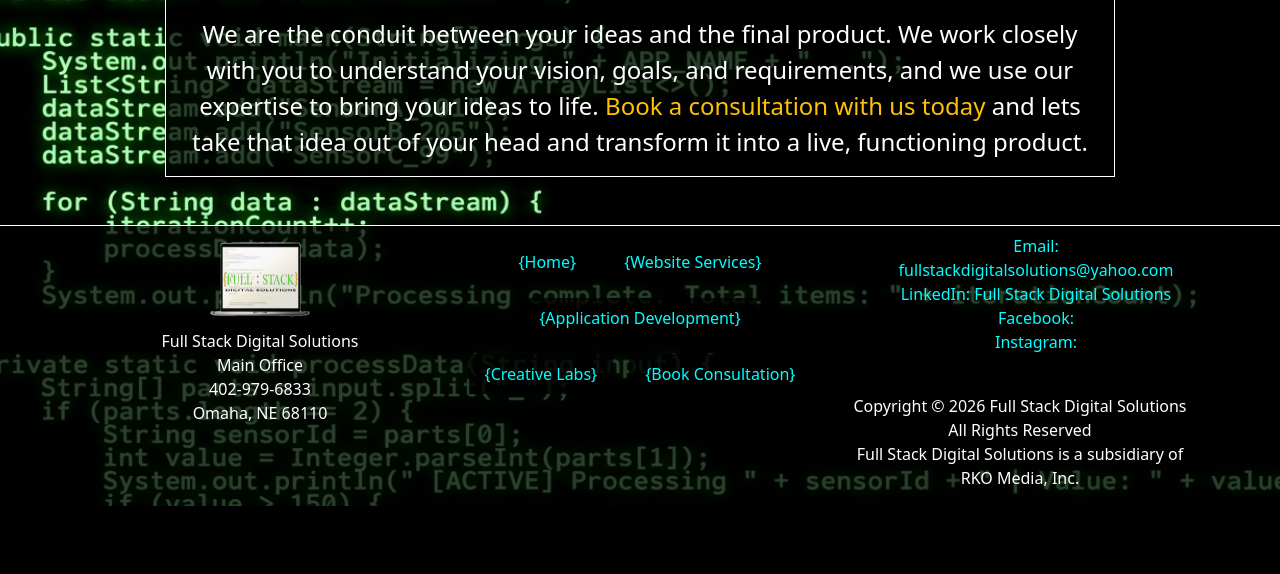
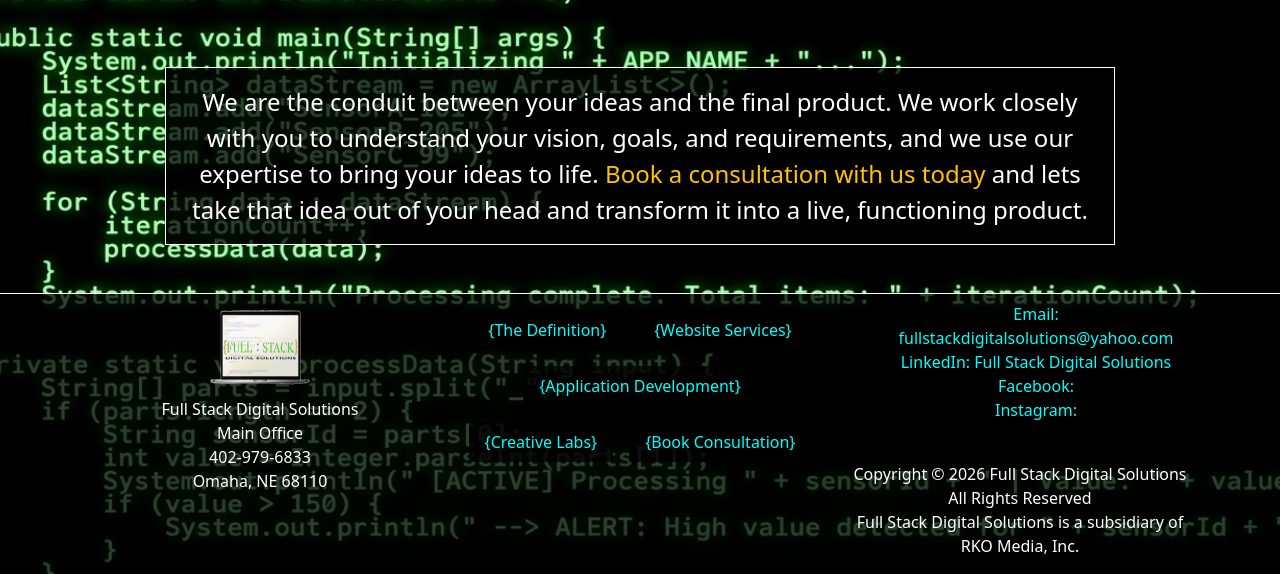
Before and after one commit to James072/fullstackdigitalsolutions, a Flask app: page /apps in a window 1280 px wide. Shown: the part 3377-3951 px from the top of the page. Before the commit the page ends 3883 px from the top, so only its background shows below. Run offline with Flask 3, Linux system fonts and the light colour scheme.

Commit message:
Updating landing page links

```diff
--- a/app.py
+++ b/app.py
@@ -21,6 +21,10 @@
 @app.route("/")
 def home():
     # This makes your base up.railway.app URL load your home page directly
+    return render_template("index.html")
+
+@app.route("/definition")
+def definition():
     return render_template("definition.html")
 
 @app.route("/websites")
--- a/templates/apps.html
+++ b/templates/apps.html
@@ -23,7 +23,7 @@
 
             <ul class="nav justify-content-center mt-5 gap-3 hidden-left">
                 <li class="nav-item">
-                    <a href="/" class="nav-link text-decoration-none bg-black bg-opacity-75 hidden-left">{Home}</a>
+                    <a href="/definition" class="nav-link text-decoration-none bg-black bg-opacity-75 hidden-left">{The Definition}</a>
                 </li>
                 <li class="nav-item">
                     <a href="/websites" class="nav-link text-decoration-none bg-black bg-opacity-75">{Website Services}</a>
@@ -164,7 +164,7 @@
                     <div class="col-xl-4 text-center text-white hidden-left" style="font-size: 12pt;">
                         <ul class="nav justify-content-center mt-2 gap-3 hidden-left">
                             <li class="nav-item">
-                                <a href="/" class="nav-link text-decoration-none bg-black bg-opacity-75 hidden-left">{Home}</a>
+                                <a href="/definition" class="nav-link text-decoration-none bg-black bg-opacity-75 hidden-left">{The Definition}</a>
                             </li>
                             <li class="nav-item">
                                 <a href="/websites" class="nav-link text-decoration-none bg-black bg-opacity-75">{Website Services}</a>
--- a/templates/creative_labs.html
+++ b/templates/creative_labs.html
@@ -23,7 +23,7 @@
 
             <ul class="nav justify-content-center mt-5 gap-3 hidden-left">
                 <li class="nav-item">
-                    <a href="/" class="nav-link text-decoration-none bg-black bg-opacity-75 hidden-left">{Home}</a>
+                    <a href="/definition" class="nav-link text-decoration-none bg-black bg-opacity-75 hidden-left">{The Definition}</a>
                 </li>
                 <li class="nav-item">
                     <a href="/websites" class="nav-link text-decoration-none bg-black bg-opacity-75">{Website Services}</a>
@@ -135,7 +135,7 @@
                     <div class="col-xl-4 text-center text-white hidden-left" style="font-size: 12pt;">
                         <ul class="nav justify-content-center mt-2 gap-3 hidden-left">
                             <li class="nav-item">
-                                <a href="/" class="nav-link text-decoration-none bg-black bg-opacity-75 hidden-left">{Home}</a>
+                                <a href="/definition" class="nav-link text-decoration-none bg-black bg-opacity-75 hidden-left">{The Definition}</a>
                             </li>
                             <li class="nav-item">
                                 <a href="/websites" class="nav-link text-decoration-none bg-black bg-opacity-75">{Website Services}</a>
--- a/templates/definition.html
+++ b/templates/definition.html
@@ -22,7 +22,7 @@
 
             <ul class="nav justify-content-center mt-5 gap-3 hidden-left">
                 <li class="nav-item">
-                    <a href="/" class="nav-link text-decoration-none bg-black bg-opacity-75 hidden-left">{Home}</a>
+                    <a href="/definition" class="nav-link text-decoration-none bg-black bg-opacity-75 hidden-left">{The Definition}</a>
                 </li>
                 <li class="nav-item">
                     <a href="/websites" class="nav-link text-decoration-none bg-black bg-opacity-75">{Website Services}</a>
@@ -213,7 +213,7 @@
                     <div class="col-xl-4 text-center text-white hidden-left" style="font-size: 12pt;">
                         <ul class="nav justify-content-center mt-2 gap-3 hidden-left">
                             <li class="nav-item">
-                                <a href="/" class="nav-link text-decoration-none bg-black bg-opacity-75 hidden-left">{Home}</a>
+                                <a href="/definition" class="nav-link text-decoration-none bg-black bg-opacity-75 hidden-left">{The Definition}</a>
                             </li>
                             <li class="nav-item">
                                 <a href="/websites" class="nav-link text-decoration-none bg-black bg-opacity-75">{Website Services}</a>
--- a/templates/success.html
+++ b/templates/success.html
@@ -25,7 +25,7 @@
 
             <ul class="nav justify-content-center mt-5 gap-3 hidden-left">
                 <li class="nav-item">
-                    <a href="/" class="nav-link text-decoration-none bg-black bg-opacity-75 hidden-left">{Home}</a>
+                    <a href="/definition" class="nav-link text-decoration-none bg-black bg-opacity-75 hidden-left">{The Definition}</a>
                 </li>
                 <li class="nav-item">
                     <a href="/websites" class="nav-link text-decoration-none bg-black bg-opacity-75">{Website Services}</a>
--- a/templates/websites.html
+++ b/templates/websites.html
@@ -23,7 +23,7 @@
 
             <ul class="nav justify-content-center mt-5 gap-3 hidden-left">
                 <li class="nav-item">
-                    <a href="/" class="nav-link text-decoration-none bg-black bg-opacity-75 hidden-left">{Home}</a>
+                    <a href="/definition" class="nav-link text-decoration-none bg-black bg-opacity-75 hidden-left">{The Definition}</a>
                 </li>
                 <li class="nav-item">
                     <a href="/websites" class="nav-link text-decoration-none bg-black bg-opacity-75">{Website Services}</a>
@@ -202,7 +202,7 @@
                     <div class="col-xl-4 text-center text-white hidden-left" style="font-size: 12pt;">
                         <ul class="nav justify-content-center mt-2 gap-3 hidden-left">
                             <li class="nav-item">
-                                <a href="/" class="nav-link text-decoration-none bg-black bg-opacity-75 hidden-left">{Home}</a>
+                                <a href="/definition" class="nav-link text-decoration-none bg-black bg-opacity-75 hidden-left">{The Definition}</a>
                             </li>
                             <li class="nav-item">
                                 <a href="/websites" class="nav-link text-decoration-none bg-black bg-opacity-75">{Website Services}</a>
```
Also changed, not shown: templates/book_consult.html (+6 -6 lines).
